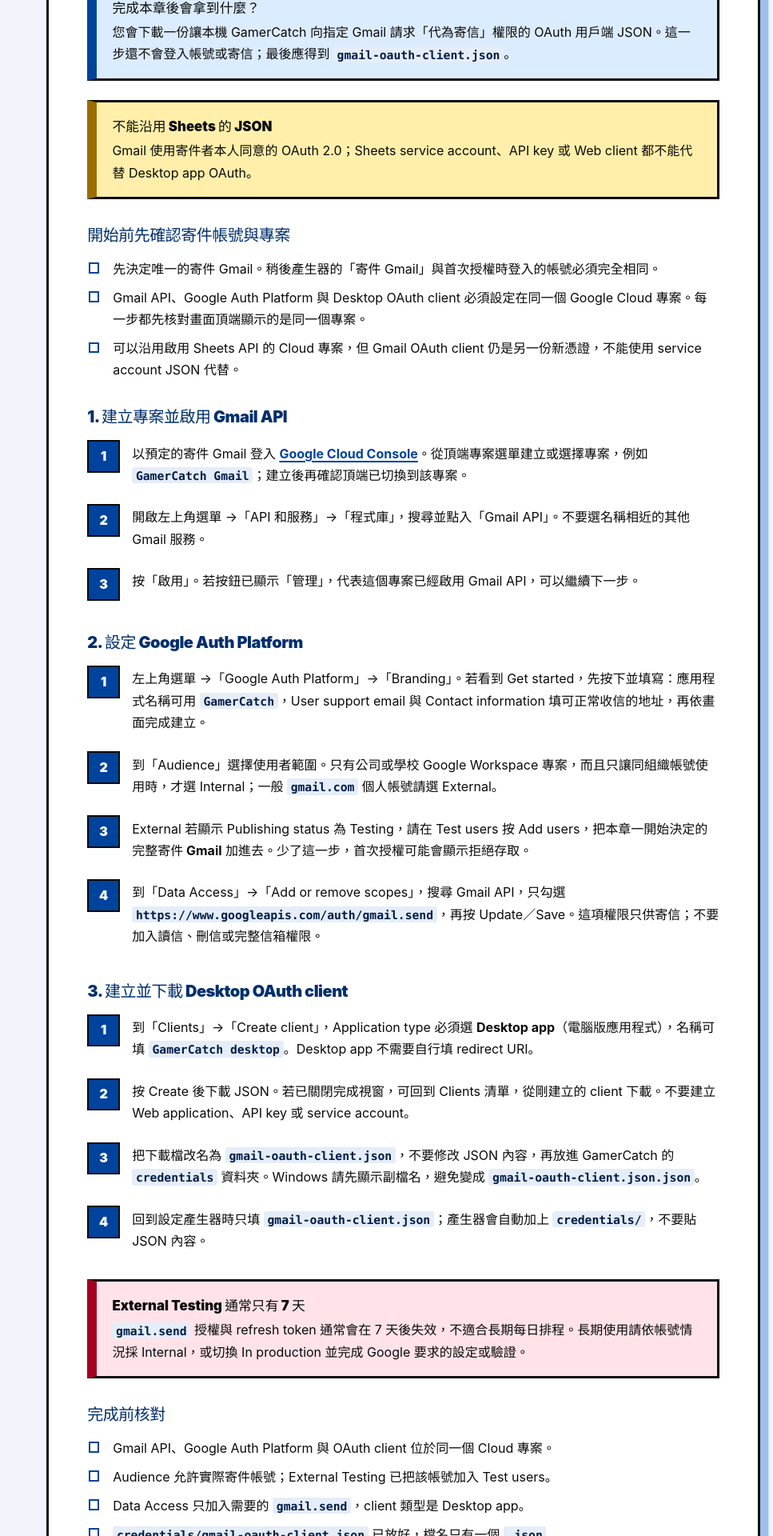
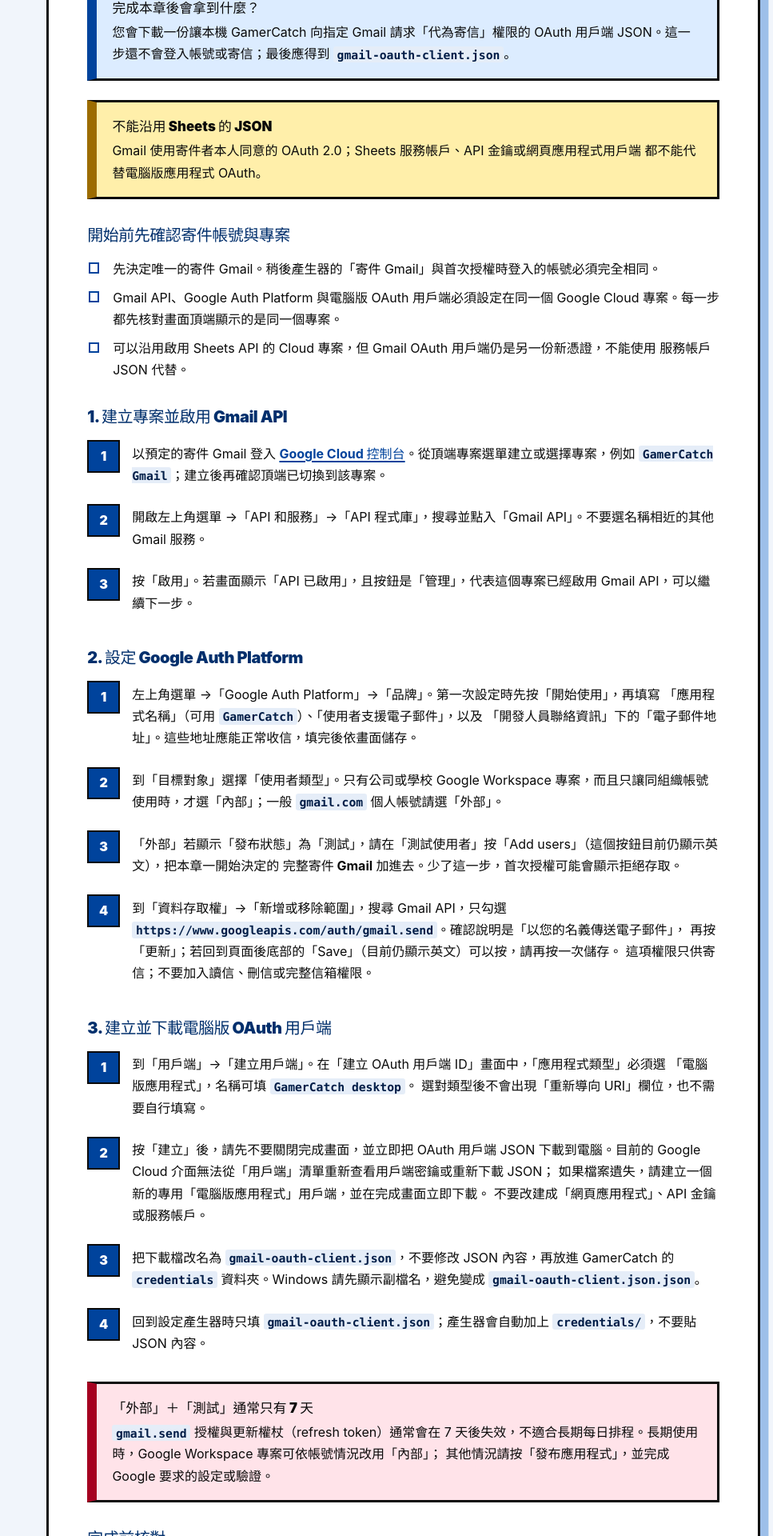
Before and after one commit to Willseed/gamer-catch-rust, an Angular app in the folder web/: page /guide in a window 1280 px wide. Shown: the part 8360-10280 px from the top of the page at 80% size, without its empty margins (313-1280 px from the left). Built offline with nearby package versions, Linux system fonts and the light colour scheme.

Commit message:
docs(web): localize Gmail OAuth setup guide

```diff
--- a/web/src/app/pages/guide/guide.html
+++ b/web/src/app/pages/guide/guide.html
@@ -554,7 +554,7 @@
         <div class="section-title-row">
           <div class="section-title">
             <span class="section-number">09</span>
-            <h2 id="gmail-oauth-title">Gmail：建立專用 Desktop OAuth 憑證</h2>
+            <h2 id="gmail-oauth-title">Gmail：建立專用的電腦版 OAuth 憑證</h2>
           </div>
           <button
             type="button"
@@ -584,8 +584,8 @@
         </div>
         <div class="callout callout--warning" role="note">
           <strong>不能沿用 Sheets 的 JSON</strong>
-          Gmail 使用寄件者本人同意的 OAuth 2.0；Sheets service account、API key 或 Web client
-          都不能代替 Desktop app OAuth。
+          Gmail 使用寄件者本人同意的 OAuth 2.0；Sheets 服務帳戶、API 金鑰或網頁應用程式用戶端
+          都不能代替電腦版應用程式 OAuth。
         </div>
 
         <h3>開始前先確認寄件帳號與專案</h3>
@@ -594,12 +594,12 @@
             先決定唯一的寄件 Gmail。稍後產生器的「寄件 Gmail」與首次授權時登入的帳號必須完全相同。
           </li>
           <li>
-            Gmail API、Google Auth Platform 與 Desktop OAuth client 必須設定在同一個 Google Cloud
+            Gmail API、Google Auth Platform 與電腦版 OAuth 用戶端必須設定在同一個 Google Cloud
             專案。每一步都先核對畫面頂端顯示的是同一個專案。
           </li>
           <li>
-            可以沿用啟用 Sheets API 的 Cloud 專案，但 Gmail OAuth client 仍是另一份新憑證，不能使用
-            service account JSON 代替。
+            可以沿用啟用 Sheets API 的 Cloud 專案，但 Gmail OAuth 用戶端仍是另一份新憑證，不能使用
+            服務帳戶 JSON 代替。
           </li>
         </ul>
 
@@ -608,54 +608,58 @@
           <li>
             以預定的寄件 Gmail 登入
             <a href="https://console.cloud.google.com/" target="_blank" rel="noopener noreferrer"
-              >Google Cloud Console</a
+              >Google Cloud 控制台</a
             >。從頂端專案選單建立或選擇專案，例如
             <code>GamerCatch Gmail</code>；建立後再確認頂端已切換到該專案。
           </li>
           <li>
-            開啟左上角選單 →「API 和服務」→「程式庫」，搜尋並點入「Gmail API」。不要選名稱相近的其他
-            Gmail 服務。
-          </li>
-          <li>
-            按「啟用」。若按鈕已顯示「管理」，代表這個專案已經啟用 Gmail API，可以繼續下一步。
+            開啟左上角選單 →「API 和服務」→「API 程式庫」，搜尋並點入「Gmail
+            API」。不要選名稱相近的其他 Gmail 服務。
+          </li>
+          <li>
+            按「啟用」。若畫面顯示「API 已啟用」，且按鈕是「管理」，代表這個專案已經啟用 Gmail
+            API，可以繼續下一步。
           </li>
         </ol>
 
         <h3>2. 設定 Google Auth Platform</h3>
         <ol class="steps">
           <li>
-            左上角選單 →「Google Auth Platform」→「Branding」。若看到 Get
-            started，先按下並填寫：應用程式名稱可用
-            <code>GamerCatch</code>，User support email 與 Contact information
-            填可正常收信的地址，再依畫面完成建立。
-          </li>
-          <li>
-            到「Audience」選擇使用者範圍。只有公司或學校 Google Workspace
-            專案，而且只讓同組織帳號使用時，才選 Internal；一般 <code>gmail.com</code> 個人帳號請選
-            External。
-          </li>
-          <li>
-            External 若顯示 Publishing status 為 Testing，請在 Test users 按 Add
-            users，把本章一開始決定的
+            左上角選單 →「Google Auth Platform」→「品牌」。第一次設定時先按「開始使用」，再填寫
+            「應用程式名稱」（可用 <code>GamerCatch</code>）、「使用者支援電子郵件」，以及
+            「開發人員聯絡資訊」下的「電子郵件地址」。這些地址應能正常收信，填完後依畫面儲存。
+          </li>
+          <li>
+            到「目標對象」選擇「使用者類型」。只有公司或學校 Google Workspace
+            專案，而且只讓同組織帳號使用時，才選「內部」；一般 <code>gmail.com</code>
+            個人帳號請選「外部」。
+          </li>
+          <li>
+            「外部」若顯示「發布狀態」為「測試」，請在「測試使用者」按「Add
+            users」（這個按鈕目前仍顯示英文），把本章一開始決定的
             <strong>完整寄件 Gmail</strong> 加進去。少了這一步，首次授權可能會顯示拒絕存取。
           </li>
           <li>
-            到「Data Access」→「Add or remove scopes」，搜尋 Gmail API，只勾選
-            <code>https://www.googleapis.com/auth/gmail.send</code>，再按
-            Update／Save。這項權限只供寄信；不要加入讀信、刪信或完整信箱權限。
-          </li>
-        </ol>
-
-        <h3>3. 建立並下載 Desktop OAuth client</h3>
+            到「資料存取權」→「新增或移除範圍」，搜尋 Gmail API，只勾選
+            <code>https://www.googleapis.com/auth/gmail.send</code
+            >。確認說明是「以您的名義傳送電子郵件」，
+            再按「更新」；若回到頁面後底部的「Save」（目前仍顯示英文）可以按，請再按一次儲存。
+            這項權限只供寄信；不要加入讀信、刪信或完整信箱權限。
+          </li>
+        </ol>
+
+        <h3>3. 建立並下載電腦版 OAuth 用戶端</h3>
         <ol class="steps">
           <li>
-            到「Clients」→「Create client」，Application type 必須選
-            <strong>Desktop app（電腦版應用程式）</strong>，名稱可填
-            <code>GamerCatch desktop</code>。Desktop app 不需要自行填 redirect URI。
-          </li>
-          <li>
-            按 Create 後下載 JSON。若已關閉完成視窗，可回到 Clients 清單，從剛建立的 client
-            下載。不要建立 Web application、API key 或 service account。
+            到「用戶端」→「建立用戶端」。在「建立 OAuth 用戶端 ID」畫面中，「應用程式類型」必須選
+            <strong>「電腦版應用程式」</strong>，名稱可填 <code>GamerCatch desktop</code>。
+            選對類型後不會出現「重新導向 URI」欄位，也不需要自行填寫。
+          </li>
+          <li>
+            按「建立」後，請先不要關閉完成畫面，並立即把 OAuth 用戶端 JSON 下載到電腦。目前的 Google
+            Cloud 介面無法從「用戶端」清單重新查看用戶端密鑰或重新下載 JSON；
+            如果檔案遺失，請建立一個新的專用「電腦版應用程式」用戶端，並在完成畫面立即下載。
+            不要改建成「網頁應用程式」、API 金鑰或服務帳戶。
           </li>
           <li>
             把下載檔改名為 <code>gmail-oauth-client.json</code>，不要修改 JSON 內容，再放進
@@ -669,17 +673,19 @@
         </ol>
 
         <div class="callout callout--danger" role="alert">
-          <strong>External Testing 通常只有 7 天</strong>
-          <code>gmail.send</code> 授權與 refresh token 通常會在 7
-          天後失效，不適合長期每日排程。長期使用請依帳號情況採 Internal，或切換 In production 並完成
-          Google 要求的設定或驗證。
+          <strong>「外部」＋「測試」通常只有 7 天</strong>
+          <code>gmail.send</code> 授權與更新權杖（refresh token）通常會在 7
+          天後失效，不適合長期每日排程。長期使用時，Google Workspace 專案可依帳號情況改用「內部」；
+          其他情況請按「發布應用程式」，並完成 Google 要求的設定或驗證。
         </div>
 
         <h3>完成前核對</h3>
         <ul class="check-list">
-          <li>Gmail API、Google Auth Platform 與 OAuth client 位於同一個 Cloud 專案。</li>
-          <li>Audience 允許實際寄件帳號；External Testing 已把該帳號加入 Test users。</li>
-          <li>Data Access 只加入需要的 <code>gmail.send</code>，client 類型是 Desktop app。</li>
+          <li>Gmail API、Google Auth Platform 與 OAuth 用戶端位於同一個 Cloud 專案。</li>
+          <li>「目標對象」允許實際寄件帳號；「外部」＋「測試」已把該帳號加入「測試使用者」。</li>
+          <li>
+            「資料存取權」只加入需要的 <code>gmail.send</code>，用戶端類型是「電腦版應用程式」。
+          </li>
           <li>
             <code>credentials/gmail-oauth-client.json</code> 已放好，檔名只有一個
             <code>.json</code>。
@@ -841,11 +847,17 @@
             <tbody>
               <tr>
                 <th scope="row">redirect_uri_mismatch</th>
-                <td>重新下載 Desktop app OAuth JSON；Web client 或 service account 都不適用。</td>
+                <td>
+                  重新建立「電腦版應用程式」OAuth 用戶端，並在完成畫面立即下載 JSON；
+                  「網頁應用程式」或服務帳戶都不適用。
+                </td>
               </tr>
               <tr>
                 <th scope="row">access_denied</th>
-                <td>External Testing 將寄件帳號加入 Test users；組織政策封鎖時聯絡管理員。</td>
+                <td>
+                  使用者類型為「外部」且發布狀態為「測試」時，把寄件帳號加入「測試使用者」；
+                  組織政策封鎖時聯絡管理員。
+                </td>
               </tr>
               <tr>
                 <th scope="row">找不到授權</th>
@@ -1710,7 +1722,7 @@
                 href="https://support.google.com/cloud/answer/15549945"
                 target="_blank"
                 rel="noopener noreferrer"
-                >Google Auth Platform：Audience 與 Testing</a
+                >Google Auth Platform：目標對象與測試狀態</a
               >
             </li>
           </ul>
```
Also changed, not shown: 1 other file (tests, documents, lock files or other folders).
